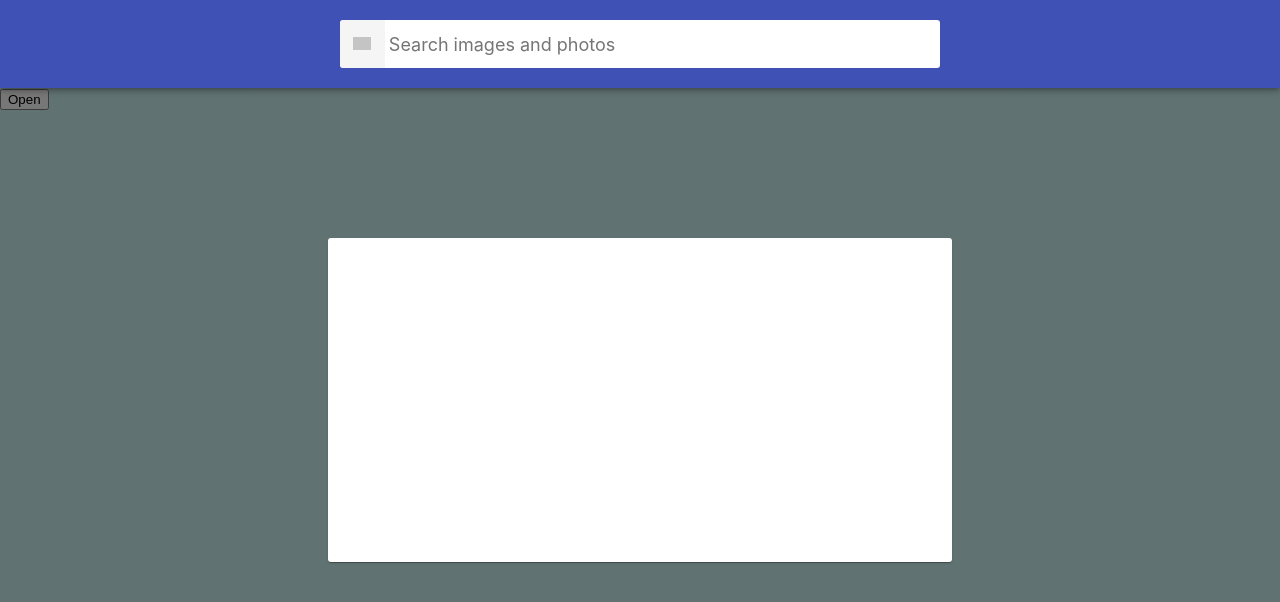
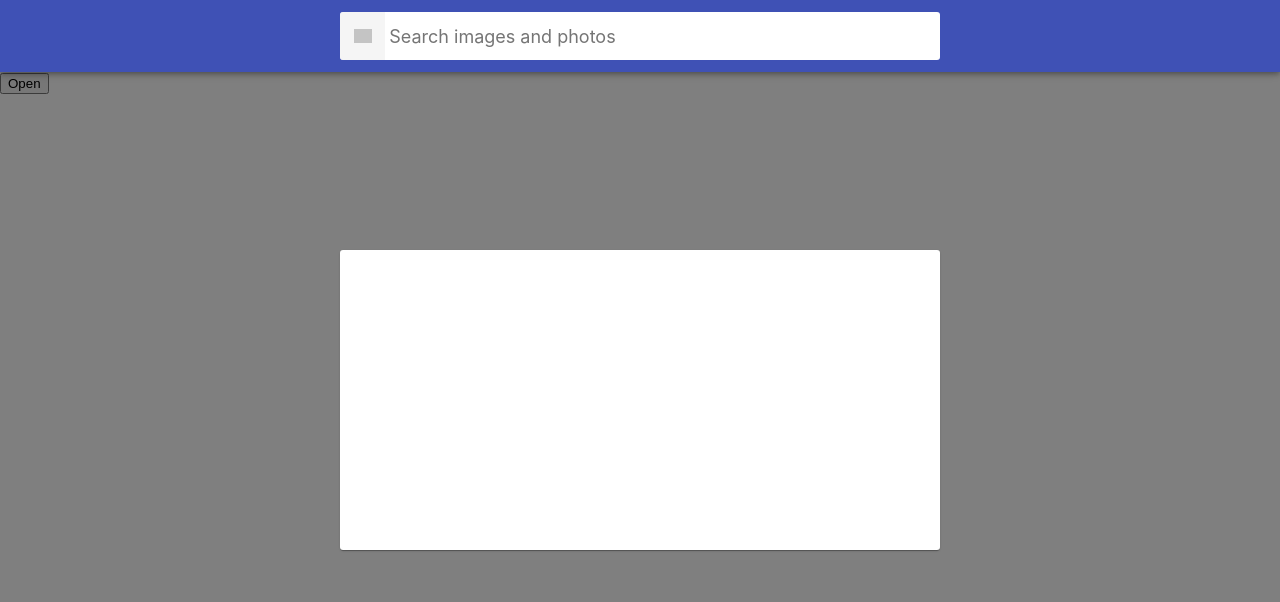
Before and after one commit to AlexandrSybirko/goit-react-hw-03-image-finder, a React (Create React App) app: page / in a window 1280 px wide. Both pictures are taken after a click on the button "Open". Shown: the top 602 px of the page. Built offline with nearby package versions, Linux system fonts and the light colour scheme; grey boxes are pictures that could not be loaded.

Commit message:
Добавляет стили

```diff
--- a/public/index.html
+++ b/public/index.html
@@ -29,7 +29,7 @@
   <body>
     <noscript>You need to enable JavaScript to run this app.</noscript>
     <div id="root"></div>
-<div id="modal-root"></div>
+    <div id="modal-root"></div>
 
     <!--
       This HTML file is a template.
--- a/src/App.js
+++ b/src/App.js
@@ -6,7 +6,6 @@
 
 class App extends Component {
   state = {
-
     imageName: '',
     showModal: false
   }
@@ -29,7 +28,7 @@
 
   render() {
 
-const {imageName, showModal} = this.state
+const {showModal} = this.state
 
     return (
       <>
--- a/src/components/Modal/Modal.js
+++ b/src/components/Modal/Modal.js
@@ -1,5 +1,5 @@
 import React, { Component } from 'react';
-import {createPortal} from 'react-dom'
+import { createPortal } from 'react-dom';
 import s from './Modal.module.css'
 
 const modalRoot = document.querySelector('#modal-root')
@@ -8,17 +8,25 @@
         window.addEventListener('keydown', this.handleKeyDown)
     }
 
-    componentWillMount() {
+    componentWillUnmount() {
+
 window.removeEventListener('keydown', this.handleKeyDown)
      }
 
     handleKeyDown = e => {
             if(e.code === 'Escape') {this.props.onClose()}
+    }
+
+    handleBackdropClick = e => {
+        if (e.currentTarget === e.target) {
+            this.props.onClose()
         }
+    }
 
     render() {
         return (
-            createPortal(<div className={s.modalBackdrop}>
+            createPortal(
+                <div className={s.modalBackdrop} onClick={this.handleBackdropClick}>
                 <div className={s.modalContent}>{this.props.children}</div>
             </div>, modalRoot)
 
--- a/src/components/Searchbar/Searchbar.js
+++ b/src/components/Searchbar/Searchbar.js
@@ -37,7 +37,7 @@
           </button>
             <input
             value={this.state.imageName}
-            onChange={this.handleNameChange}
+            onChange={this.handleChange}
             className={s.SearchFormInput}
             type="text"
             autoComplete="off"
--- a/src/index.css
+++ b/src/index.css
@@ -1,14 +1,27 @@
+html {
+  box-sizing: border-box;
+  width: 100vw;
+  overflow-x: hidden;
+}
+
+*,
+*::before,
+*::after {
+  box-sizing: inherit;
+}
+
 body {
   margin: 0;
-  font-family: -apple-system, BlinkMacSystemFont, "Segoe UI", "Roboto", "Oxygen",
-    "Ubuntu", "Cantarell", "Fira Sans", "Droid Sans", "Helvetica Neue",
-    sans-serif;
+  font-family: -apple-system, BlinkMacSystemFont, "Segoe UI", Roboto,
+    Oxygen-Sans, Ubuntu, Cantarell, "Helvetica Neue", sans-serif;
+  color: #212121;
+  background-color: #fff;
   -webkit-font-smoothing: antialiased;
   -moz-osx-font-smoothing: grayscale;
-  background-color: rgba(182, 225, 226, 0.836);
 }
 
-code {
-  font-family: source-code-pro, Menlo, Monaco, Consolas, "Courier New",
-    monospace;
+img {
+  display: block;
+  max-width: 100%;
+  height: auto;
 }
```
